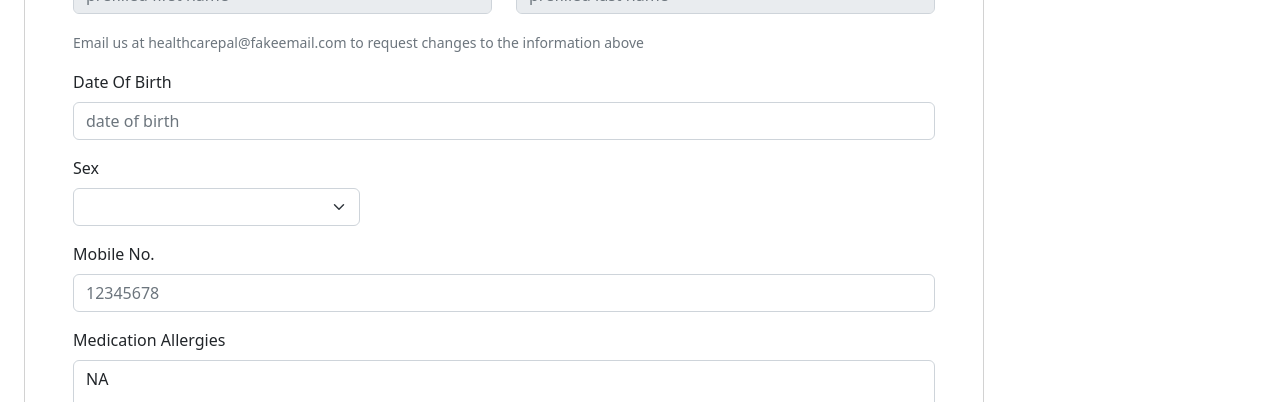
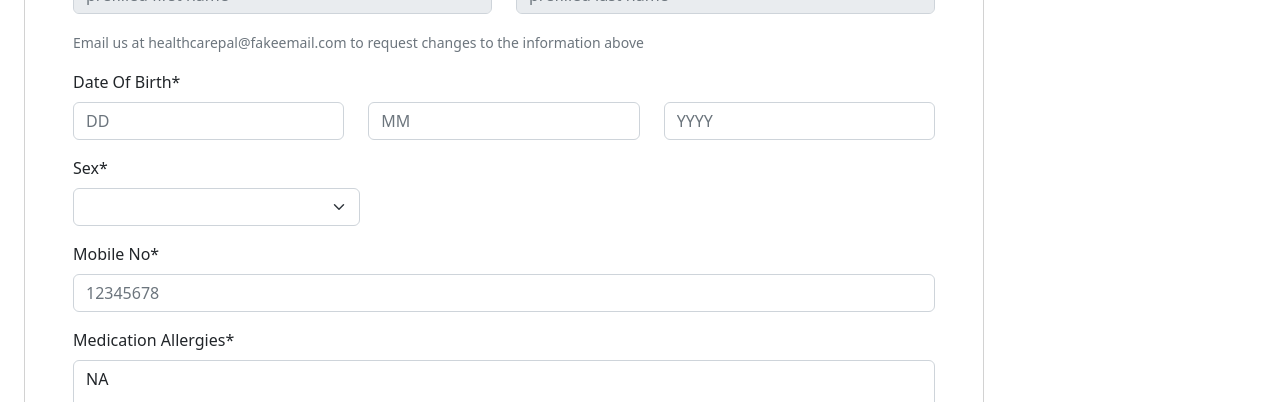
Before and after one commit to kenzonagari/SEIF10-Project3, a React (Vite) app in the folder apps/client/: page /createProfile in a window 1280 px wide. Shown: the part 369-771 px from the top of the page. Built offline with nearby package versions, Linux system fonts and the light colour scheme.

Commit message:
WIP on /createprofile

```diff
--- a/apps/client/src/pages/users/CreateProfile.jsx
+++ b/apps/client/src/pages/users/CreateProfile.jsx
@@ -1,7 +1,10 @@
-import { Card, Form, Button } from 'react-bootstrap'
+import { Form, Button } from 'react-bootstrap';
+import { useState } from 'react';
+import { useNavigate } from 'react-router-dom';
 
 
 export default function CreateProfile () {
+    const [error, setError] = useState("");
 
     const handleSubmit = (event) => {
         event.preventDefault();
@@ -19,6 +22,8 @@ export default function CreateProfile () {
         if(userLoginObj.pastIllnesses === ""){
             userLoginObj.pastIllnesses = "NA";
         }
+
+
 
         console.log(userLoginObj);
         loginIsValid = true;
@@ -70,32 +75,42 @@ export default function CreateProfile () {
                 </fieldset>
 
                 <div className="mb-3">
-                    <Form.Label>Date Of Birth</Form.Label>
-                    <Form.Control type="text" id="dateOfBirth" name="dateOfBirth" placeholder="date of birth" required/>
+                    <Form.Label>Date Of Birth*</Form.Label>
+                    <div className="row">
+                        <div className="col">
+                            <Form.Control type="number" id="dateOfBirth" name="dateOfBirth" placeholder="DD" min="1" max="31" required/>
+                        </div>
+                        <div className="col">
+                            <Form.Control type="number" id="dateOfBirth" name="dateOfBirth" placeholder="MM" min="1" max="12" required/>
+                        </div>
+                        <div className="col">
+                            <Form.Control type="number" id="dateOfBirth" name="dateOfBirth" placeholder="YYYY" min="1900" max="2022" required/>
+                        </div>
+                    </div>
                 </div>
 
                 <div className="form-group col-md-4 mb-3">
-                    <label className='form-label'>Sex</label>
+                    <label className='form-label'>Sex*</label>
                     <select className="form-select mb-3" id="sex" name="sex" required>
                         <option value=""></option>
-                        <option value="male">M</option>
-                        <option value="female">F</option>
+                        <option value="male">Male</option>
+                        <option value="female">Female</option>
                         <option value="nonbinary">Non-Binary</option>
                     </select>
                 </div>
 
                 <div className="mb-3">
-                    <Form.Label>Mobile No.</Form.Label>
+                    <Form.Label>Mobile No*</Form.Label>
                     <Form.Control type="text" id="mobile" name="mobile" placeholder="12345678" required/>
                 </div>
 
                 <div className="mb-3">
-                    <Form.Label>Medication Allergies</Form.Label>
+                    <Form.Label>Medication Allergies*</Form.Label>
                     <textarea className="form-control" type="text" id="medAllergies" name="medAllergies" defaultValue="NA" />
                 </div>
 
                 <div className="mb-3">
-                    <Form.Label>Past Illnesses</Form.Label>
+                    <Form.Label>Past Illnesses*</Form.Label>
                     <textarea className="form-control" type="text" id="pastIllnesses" name="pastIllnesses" defaultValue="NA" />
                 </div>
 
--- a/apps/client/src/pages/users/Signin.jsx
+++ b/apps/client/src/pages/users/Signin.jsx
@@ -1,4 +1,4 @@
-import { Form, Button } from 'react-bootstrap'
+import { Form, Button } from 'react-bootstrap';
 import { useState } from 'react';
 import { useNavigate } from 'react-router-dom';
 
--- a/apps/client/src/pages/users/Signup.jsx
+++ b/apps/client/src/pages/users/Signup.jsx
@@ -1,4 +1,4 @@
-import { Form, Button } from 'react-bootstrap'
+import { Form, Button } from 'react-bootstrap';
 import { useState } from 'react';
 import { useNavigate } from 'react-router-dom';
 
```
